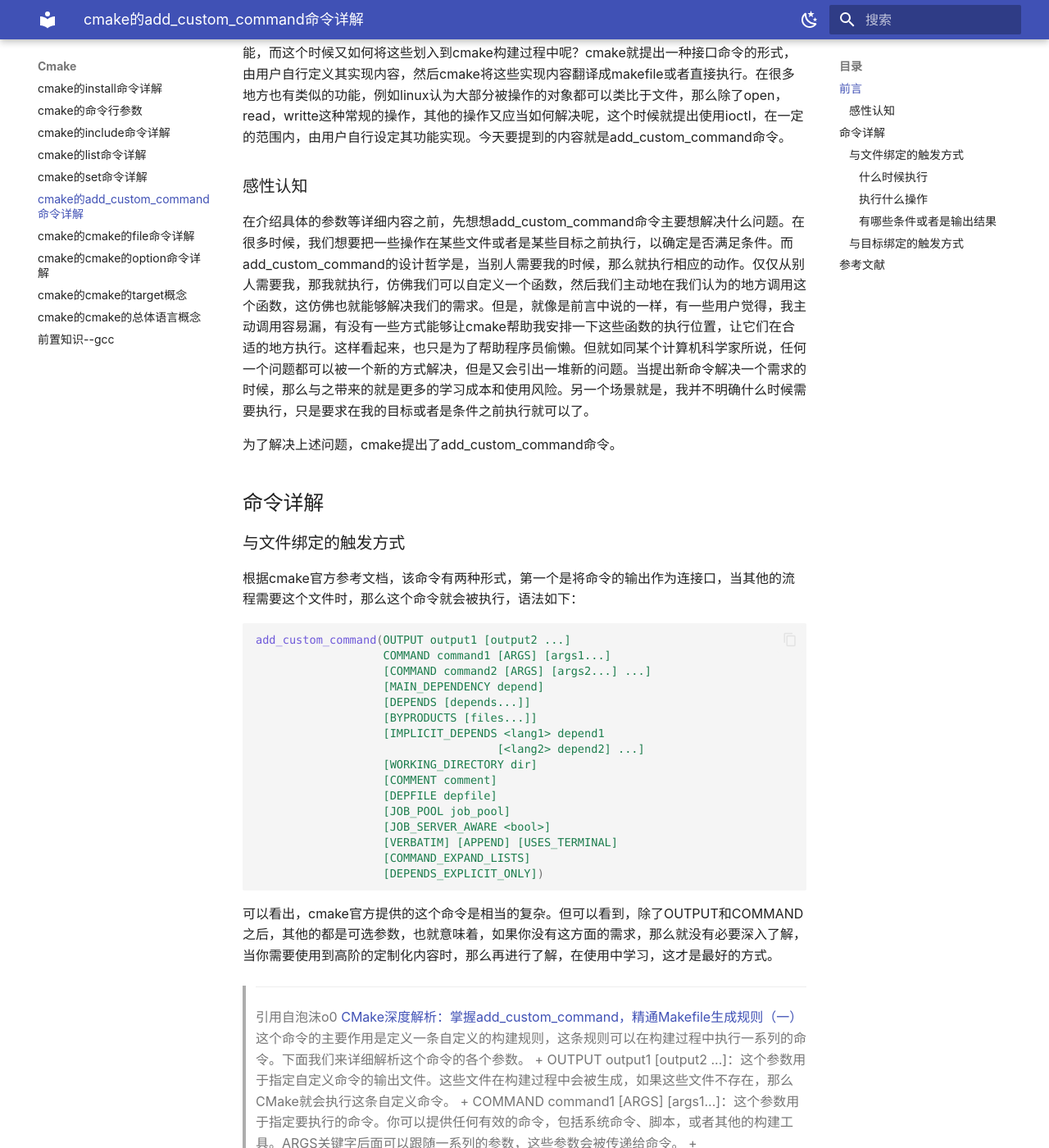
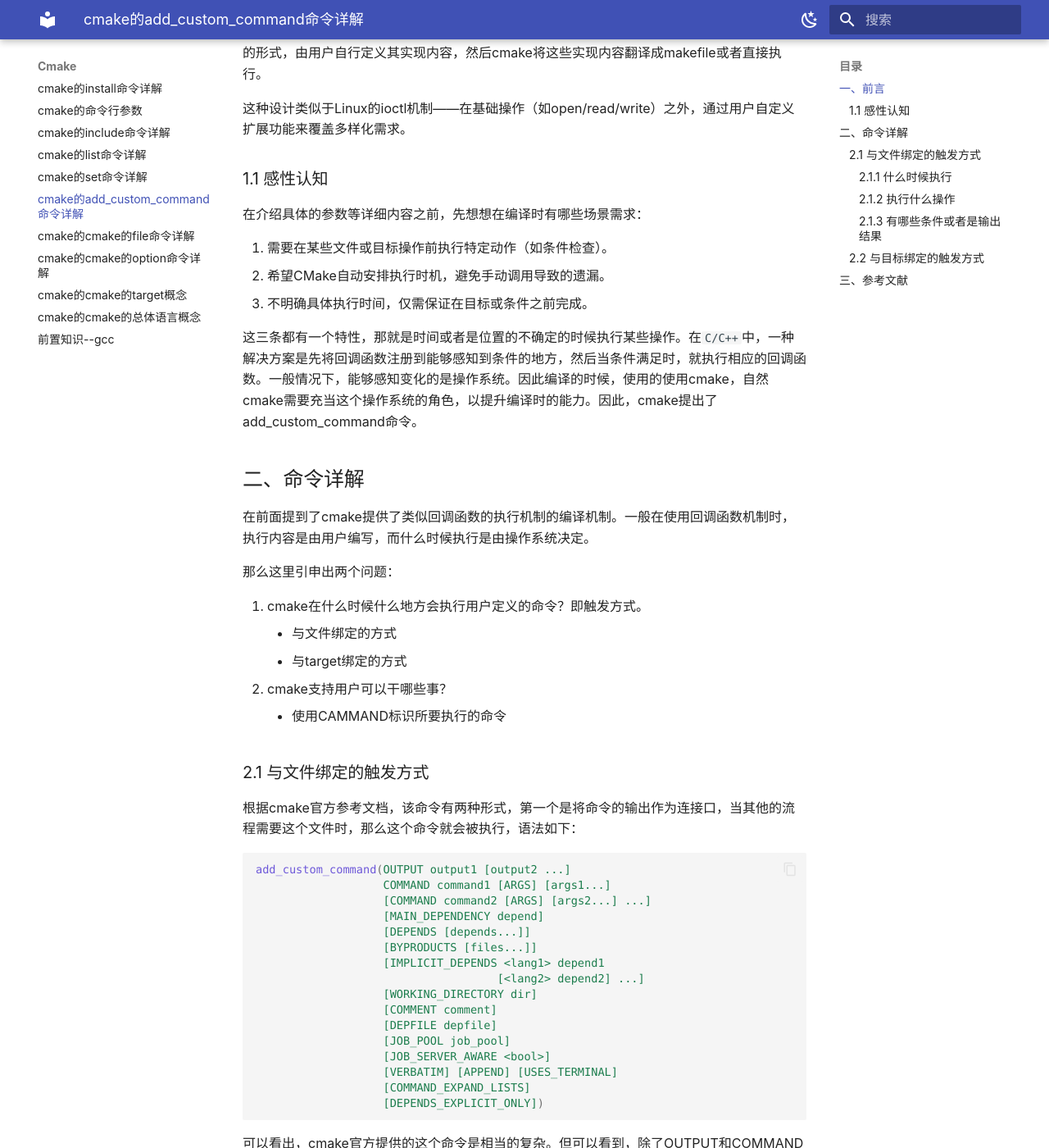
Before and after one commit to SuperIkunFan/SuperIkunFan.github.io, an MkDocs documentation site: the page built from docs/cmake/2024-09-06-cmake的add_custom_command命令.md, in a window 1280 px wide and 1400 px high, scrolled down 303 px. Shown: the whole window at 82% size. Built offline with MkDocs 1.6.1 and Material for MkDocs 9.7.7, drawn with Linux system fonts in a browser that asks for light colours; some web fonts are replaced; a script that is not in the unit is left out; some of the changed text lies outside the part shown.

Commit message:
修改add_command相关内容

````diff
--- a/docs/cmake/2024-09-06-cmake的add_custom_command命令.md
+++ b/docs/cmake/2024-09-06-cmake的add_custom_command命令.md
@@ -6,17 +6,38 @@
 toc: true
 ---
 
-## 前言
-cmake想要做c++的统一跨平台构建工具，那么它就需要支持很多特性。而c++是出了名的复杂，一种功能它可以使用很多种方式实现出来。在这种情况下，cmake也就必须支持很多功能，来满足c++各种个性化的构建流程。既然是个性化，那么就必然存在着cmake官方本身不提供的功能，而这个时候又如何将这些划入到cmake构建过程中呢？cmake就提出一种接口命令的形式，由用户自行定义其实现内容，然后cmake将这些实现内容翻译成makefile或者直接执行。在很多地方也有类似的功能，例如linux认为大部分被操作的对象都可以类比于文件，那么除了open，read，writte这种常规的操作，其他的操作又应当如何解决呢，这个时候就提出使用ioctl，在一定的范围内，由用户自行设定其功能实现。今天要提到的内容就是add_custom_command命令。
+## 一、前言
 
-### 感性认知
-在介绍具体的参数等详细内容之前，先想想add_custom_command命令主要想解决什么问题。在很多时候，我们想要把一些操作在某些文件或者是某些目标之前执行，以确定是否满足条件。而add_custom_command的设计哲学是，当别人需要我的时候，那么就执行相应的动作。仅仅从别人需要我，那我就执行，仿佛我们可以自定义一个函数，然后我们主动地在我们认为的地方调用这个函数，这仿佛也就能够解决我们的需求。但是，就像是前言中说的一样，有一些用户觉得，我主动调用容易漏，有没有一些方式能够让cmake帮助我安排一下这些函数的执行位置，让它们在合适的地方执行。这样看起来，也只是为了帮助程序员偷懒。但就如同某个计算机科学家所说，任何一个问题都可以被一个新的方式解决，但是又会引出一堆新的问题。当提出新命令解决一个需求的时候，那么与之带来的就是更多的学习成本和使用风险。另一个场景就是，我并不明确什么时候需要执行，只是要求在我的目标或者是条件之前执行就可以了。
+CMake作为C++的跨平台构建工具，需要支持大量特性以适应C++多样化的实现方式和个性化构建需求。由于C++的复杂性（同一功能常有多种实现路径），CMake必须提供丰富的功能来覆盖这些场景。为了实现个性化定制，并且将这些划入到cmake构建过程中，cmake提出一种接口命令的形式，由用户自行定义其实现内容，然后cmake将这些实现内容翻译成makefile或者直接执行。
 
-为了解决上述问题，cmake提出了add_custom_command命令。
+这种设计类似于Linux的ioctl机制——在基础操作（如open/read/write）之外，通过用户自定义扩展功能来覆盖多样化需求。
 
-## 命令详解
-### 与文件绑定的触发方式
+### 1.1 感性认知
+
+在介绍具体的参数等详细内容之前，先想想在编译时有哪些场景需求：
+
+1. 需要在某些文件或目标操作前执行特定动作（如条件检查）。
+2. 希望CMake自动安排执行时机，避免手动调用导致的遗漏。
+3. 不明确具体执行时间，仅需保证在目标或条件之前完成。
+
+这三条都有一个特性，那就是时间或者是位置的不确定的时候执行某些操作。在`C/C++`中，一种解决方案是先将回调函数注册到能够感知到条件的地方，然后当条件满足时，就执行相应的回调函数。一般情况下，能够感知变化的是操作系统。因此编译的时候，使用的使用cmake，自然cmake需要充当这个操作系统的角色，以提升编译时的能力。因此，cmake提出了add_custom_command命令。
+
+## 二、命令详解
+
+在前面提到了cmake提供了类似回调函数的执行机制的编译机制。一般在使用回调函数机制时，执行内容是由用户编写，而什么时候执行是由操作系统决定。
+
+那么这里引申出两个问题：
+
+1. cmake在什么时候什么地方会执行用户定义的命令？即触发方式。
+    + 与文件绑定的方式
+    + 与target绑定的方式
+2. cmake支持用户可以干哪些事？
+    + 使用CAMMAND标识所要执行的命令
+
+### 2.1 与文件绑定的触发方式
+
 根据cmake官方参考文档，该命令有两种形式，第一个是将命令的输出作为连接口，当其他的流程需要这个文件时，那么这个命令就会被执行，语法如下：
+
 ```cmake
 add_custom_command(OUTPUT output1 [output2 ...]
                    COMMAND command1 [ARGS] [args1...]
@@ -35,39 +56,51 @@
                    [COMMAND_EXPAND_LISTS]
                    [DEPENDS_EXPLICIT_ONLY])
 ```
+
 可以看出，cmake官方提供的这个命令是相当的复杂。但可以看到，除了OUTPUT和COMMAND之后，其他的都是可选参数，也就意味着，如果你没有这方面的需求，那么就没有必要深入了解，当你需要使用到高阶的定制化内容时，那么再进行了解，在使用中学习，这才是最好的方式。
 
 > ***
-> 引用自泡沫o0 [CMake深度解析：掌握add_custom_command，精通Makefile生成规则（一）](https://developer.aliyun.com/article/1465043)
-> 这个命令的主要作用是定义一条自定义的构建规则，这条规则可以在构建过程中执行一系列的命令。下面我们来详细解析这个命令的各个参数。
-> + OUTPUT output1 [output2 ...]：这个参数用于指定自定义命令的输出文件。这些文件在构建过程中会被生成，如果这些文件不存在，那么CMake就会执行这条自定义命令。
-> + COMMAND command1 [ARGS] [args1...]：这个参数用于指定要执行的命令。你可以提供任何有效的命令，包括系统命令、脚本，或者其他的构建工具。ARGS关键字后面可以跟随一系列的参数，这些参数会被传递给命令。
-> + MAIN_DEPENDENCY depend：这个参数用于指定自定义命令的主要依赖。如果这个依赖的文件被修改，那么自定义命令就会被执行。
-> + DEPENDS [depends...]：这个参数用于指定自定义命令的其他依赖。如果这些依赖的文件被修改，那么自定义命令也会被执行。
-> + BYPRODUCTS [files...]：这个参数用于指定自定义命令的副产品。如果你指定了一个或多个文件作为副产品，那么这些文件将会被添加到构建系统的清理列表中。
-> + WORKING_DIRECTORY dir：这个参数用于指定自定义命令的工作目录。如果你没有指定这个参数，那么自定义命令将会在当前的源码目录中执行。
-> + COMMENT comment：这个参数用于指定一个注释，这个注释将会在执行自定义命令时被打印出来。
-> + VERBATIM：这个参数用于控制命令参数的处理方式。如果你指定了VERBATIM，那么命令参数将会被按照字面意义处理，而不会被解析为变量或表达式
+>
+> 引自泡沫o0 [CMake深度解析：掌握add_custom_command，精通Makefile生成规则（一）](https://developer.aliyun.com/article/1465043)
+>
+> 这个命令的主要作用是定义一条自定义的构建规则，这条规则可以在构建过程中执行一系列的命令。下面我们来详细解析这个命令的各个参数:
+>
+>   + OUTPUT output1 [output2 ...]：这个参数用于指定自定义命令的输出文件。这些文件在构建过程中会被生成，如果这些文件不存在，那么CMake就会执行这条自定义命令。
+>   + COMMAND command1 [ARGS] [args1...]：这个参数用于指定要执行的命令。你可以提供任何有效的命令，包括系统命令、脚本，或者其他的构建工具。ARGS关键字后面可以跟随一系列的参数，这些参数会被传递给命令  。
+>   + MAIN_DEPENDENCY depend：这个参数用于指定自定义命令的主要依赖。如果这个依赖的文件被修改，那么自定义命令就会被执行。
+>   + DEPENDS [depends...]：这个参数用于指定自定义命令的其他依赖。如果这些依赖的文件被修改，那么自定义命令也会被执行。
+>   + BYPRODUCTS [files...]：这个参数用于指定自定义命令的副产品。如果你指定了一个或多个文件作为副产品，那么这些文件将会被添加到构建系统的清理列表中。
+>   + WORKING_DIRECTORY dir：这个参数用于指定自定义命令的工作目录。如果你没有指定这个参数，那么自定义命令将会在当前的源码目录中执行。
+>   + COMMENT comment：这个参数用于指定一个注释，这个注释将会在执行自定义命令时被打印出来。
+>   + VERBATIM：这个参数用于控制命令参数的处理方式。如果你指定了VERBATIM，那么命令参数将会被按照字面意义处理，而不会被解析为变量或表达式
+>
 > ***
 
 针对这个命令，我们需要搞清楚三个问题，什么时候被执行，执行什么操作，执行时还需要哪些条件限定以及结果。
 
-#### 什么时候执行
+#### 2.1.1 什么时候执行
+
 它是由OUTPUT决定的，它的后面紧接着的一堆文件，当这些文件被需要时，这条命令就会被执行。
+
 + 当这个OUTPUT输出的文件被当做其他的TARGET直接或者是间接的被使用时，它就像是makefile中的依赖一样，就会被执行。
 + 待续...
 
-#### 执行什么操作
+#### 2.1.2 执行什么操作
+
 `COMMAND command1 [ARGS] [args1...]` 决定了执行什么操作。
 
 * 当执行一些常规的命令时，例如拷贝，打印这些时，可以使用cmake提供的命令，达到跨平台的目的，COMMAND ${CMAKE_COMMAND} -E 命令 参数...，在命令行终端中使用cmake -E 查看当前支持哪些操作。
 * 执行python的命令
 * 执行与平台相关的命令
-#### 有哪些条件或者是输出结果
+
+#### 2.1.3 有哪些条件或者是输出结果
+
 其他的在上面已经说明了，值得一提的是BYPRODUCTS选项，这个表示命令的执行完毕之后的副产品，它并不会直接触发整个命令是否被执行。因此可以利用它表征命令执行的情况，包括什么时候执行，执行的结果是怎样等等。
 
-### 与目标绑定的触发方式
-语法格式
+### 2.2 与目标绑定的触发方式
+
+语法格式：
+
 ```cmake
 add_custom_command(TARGET <target>
                    PRE_BUILD | PRE_LINK | POST_BUILD
@@ -79,21 +112,25 @@
                    [VERBATIM]
                    [COMMAND_EXPAND_LISTS])
 ```
-可以看到，它是和TARGET进行绑定，从而触发相应的事件发生的
-与前一种方式不同的是，他是主动绑定到一个TARGET上，并且它还有一个概念是构建的执行时间点：
+
+可以看到，它是和TARGET进行绑定，从而触发相应的事件发生的；与前一种方式不同的是，他是主动绑定到一个TARGET上，并且它还有一个概念是构建的执行时间点：
+
 * PRE_BUILD 预构建：在构建这个目标之前
 * PRE_LINK 链接前：执行需要在编译完成但链接未开始之前的任务，如生成或更新一些需要链接的库文件
 * POST_BUILD 构建后：执行后处理任务，如复制生成的文件到指定的目录，执行一些测试和验证任务
+
 因此，为什么需要指定这个呢，一个TARGET在构建的时候分多个部分，cmake搞不清在什么时候执行，因此需要用户进行指定。
 与其他内容相似的，它也可以使用其他的参数内容。
 
 那么，这也就解释了什么时候执行的问题。
 
 注意点如下：
+
 1. Target是单个，不能绑定TARGETS，即单个目标绑定
 2. Target是由add_library,add_excutable等命令创建的。
 3. Target需要在定义该命令创建过。
 
-## 参考文献
+## 三、参考文献
+
 1. [CMake深度解析：掌握add_custom_command，精通Makefile生成规则（一）](https://developer.aliyun.com/article/1465043)
 2. [CMAKE官方](https://cmake.org/cmake/help/latest/command/add_custom_command.html)
````
Also changed, not shown: docs/cplusplus/2025-07-15-c++的平凡类和标准布局类.md (+13 -0 lines).
